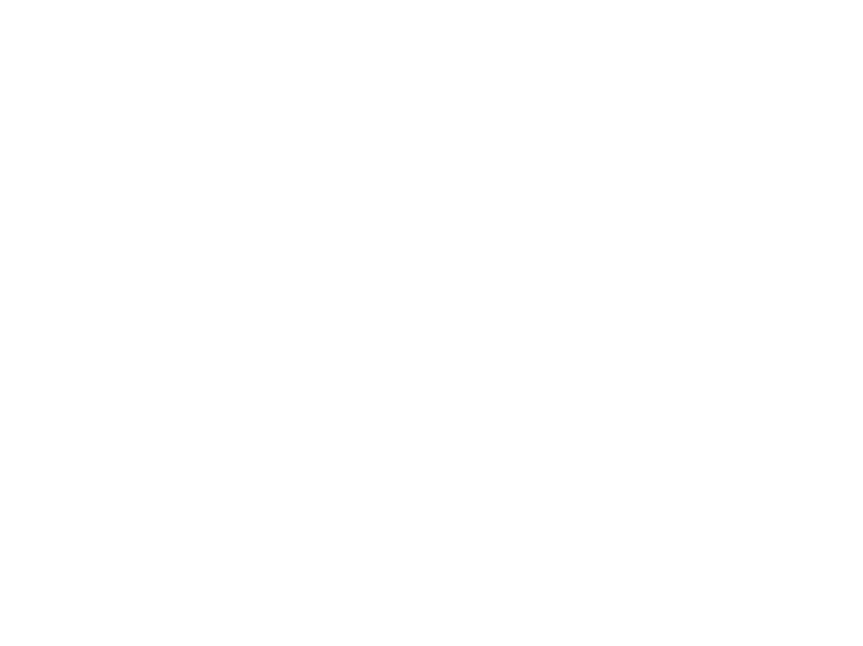
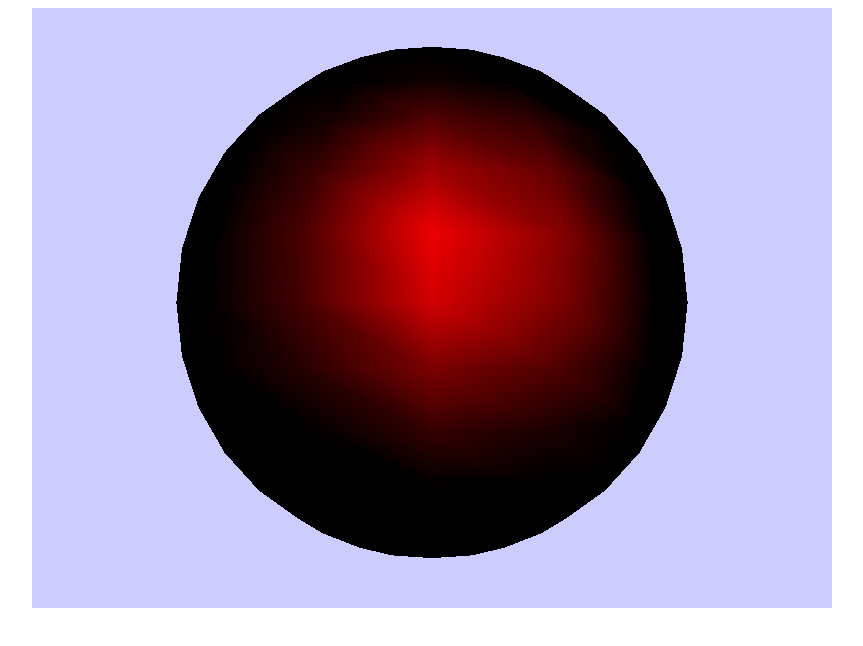
Before and after one commit to minesh93/history-project, a plain HTML site: page app/index.html in a window 1280 px wide. Shown: the whole page, without its empty margins (208-1071 px from the left). Drawn offline with Linux system fonts and the light colour scheme.

Commit message:
Example code added but changed around.
The structure has been changed to something I used on my placement
called 'namespacing' where everything is attached to one object on the
window or the namespace.

```diff
--- a/app/index.html
+++ b/app/index.html
@@ -1,10 +1,12 @@
 <!DOCTYPE>
 <html>
 <head>
+	<meta http-equiv="Content-Type" content="text/html; charset=utf-8">
 	<title>History App</title>
 	<script src="js/three.min.js" type="text/javascript"></script>
 </head>
-<body>
-
-</body>
+	<body>
+		<div id="canvas-wrapper" style="text-align: center;"></div>
+		<script src="js/main.js" type="text/javascript"></script>
+	</body>
 </html>
--- /dev/null
+++ b/app/js/main.js
@@ -0,0 +1,72 @@
+window.Game = {
+	WIDTH:800,
+	HEIGHT:600,
+	VIEW_ANGLE:45,
+	ASPECT_RATIO:800/600,
+	NEAR_CLIPPING_PLANE:0.1,
+	FAR_CLIPPING_PLANE:10000,
+	renderer:'',
+	scene:'',
+	camera:'',
+
+	objects:[],
+
+	init:function (){
+		console.log("Initiated.");
+		this.renderer = new THREE.WebGLRenderer();
+		this.renderer.setSize(this.WIDTH,this.HEIGHT);
+		var el = document.getElementById('canvas-wrapper');
+		el.appendChild(this.renderer.domElement);
+
+
+		this.renderer.setClearColor(0xccccff);
+		this.scene = new THREE.Scene();
+
+		this.initCamera();
+		this.initScene();
+		render();
+	},
+
+	initCamera:function(){
+
+		this.camera = new THREE.PerspectiveCamera(this.VIEW_ANGLE,this.ASPECT_RATIO,this.NEAR_CLIPPING_PLANE,this.FAR_CLIPPING_PLANE);
+		this.camera.position.set(0,0,300);
+	},
+
+	initScene:function(){
+
+		var radius = 100;
+		var segments = 16;
+		var rings = 16;
+		var sphereMaterial = new THREE.MeshLambertMaterial({
+			color: 0xFF0000
+		});
+
+
+
+		this.objects['sphere'] = new THREE.Mesh( new THREE.SphereGeometry(radius,segments,rings), sphereMaterial);
+		this.objects['sphere'].position.y = 2;
+		this.scene.add(this.objects['sphere']);
+
+		this.objects['light'] = new THREE.PointLight(0xFFFFFF);
+		this.objects['light'].position.x = 10;
+		this.objects['light'].position.y = 20;
+		this.objects['light'].position.z = 130;
+
+		this.scene.add(this.objects['light']);
+
+	},
+
+	render:function(){
+
+	}
+
+}
+
+function render(){
+		Game.renderer.render(Game.scene,Game.camera);
+		requestAnimationFrame(render);
+}
+
+
+window.onload = Game.init();
```
